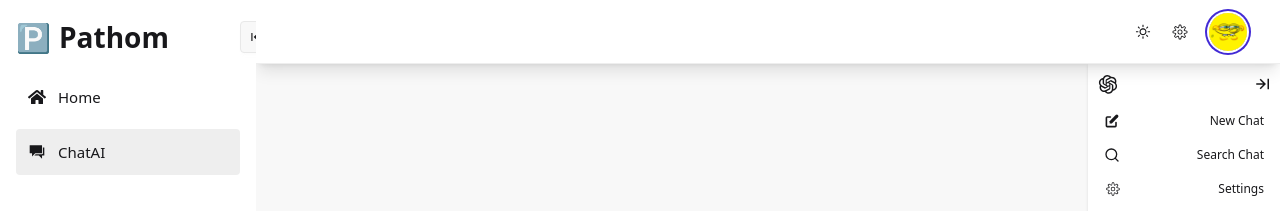
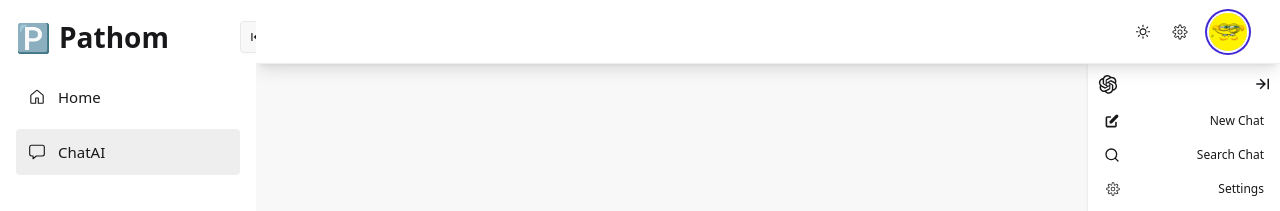
Before and after one commit to PathomKwpn/golang_basic_authentication, a React (Vite) app in the folder frontend/: page /chatai in a window 1280 px wide. Shown: the top 211 px of the page. Built offline with nearby package versions, Linux system fonts and the light colour scheme.

Commit message:
[#FRONTEND] Random middle text

```diff
--- a/frontend/src/components/sidebar/Sidebar.tsx
+++ b/frontend/src/components/sidebar/Sidebar.tsx
@@ -1,8 +1,10 @@
 import React from "react";
 import { Link, useLocation } from "react-router-dom";
 import { RiContractLeftLine, RiContractRightLine } from "react-icons/ri";
-import { FaHome } from "react-icons/fa";
-import { IoMdChatboxes } from "react-icons/io";
+import { GoHome } from "react-icons/go";
+
+import { IoChatboxOutline } from "react-icons/io5";
+
 const Navbar = () => {
   const { pathname } = useLocation();
   const [collapsed, setCollapsed] = React.useState<boolean>(false);
@@ -12,7 +14,7 @@ const Navbar = () => {
       path: "/",
       icon: (
         <span>
-          <FaHome size={18} />
+          <GoHome size={18} />
         </span>
       ),
     },
@@ -21,7 +23,7 @@ const Navbar = () => {
       path: "/chatai",
       icon: (
         <span>
-          <IoMdChatboxes size={18} />
+          <IoChatboxOutline size={18} />
         </span>
       ),
     },
--- a/frontend/src/modules/Chat/ChatAI/index.tsx
+++ b/frontend/src/modules/Chat/ChatAI/index.tsx
@@ -5,11 +5,23 @@ import { GoDependabot } from "react-icons/go";
 import ChatAiInput from "@/modules/Chat/ChatAI/components/Input";
 import History from "@/modules/Chat/ChatAI/components/History";
 
+const prompts = [
+  "What's on the agenda today?",
+  "What do you plan to accomplish?",
+  "Got anything exciting for today?",
+  "What's your focus for now?",
+  "What’s happening today?",
+  "What are you up to today?",
+];
+
 const ChatAI = () => {
   const [chatHistory, setChatHistory] = React.useState<
     { role: string; text: string }[]
   >([]);
   const chatBodyRef = React.useRef<HTMLDivElement | null>(null);
+  const randomIndex = Math.floor(Math.random() * prompts.length);
+  const prompt = prompts[randomIndex];
+
   React.useEffect(() => {
     chatBodyRef.current?.scrollTo({
       top: chatBodyRef.current?.scrollHeight,
@@ -72,7 +84,7 @@ const ChatAI = () => {
             ))
           ) : (
             <div className="flex justify-center font-semibold text-[24px]">
-              What's on the agenda today?
+              {prompt}
             </div>
           )}
         </div>
```
